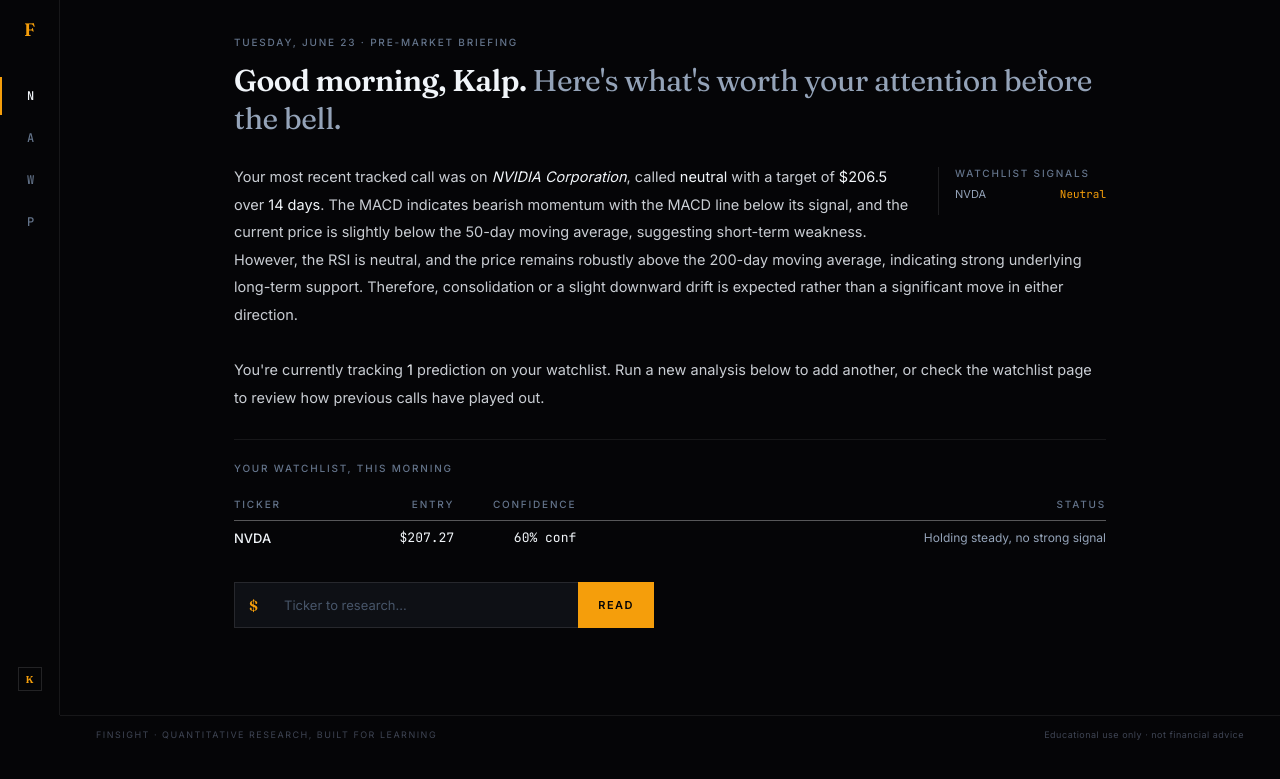
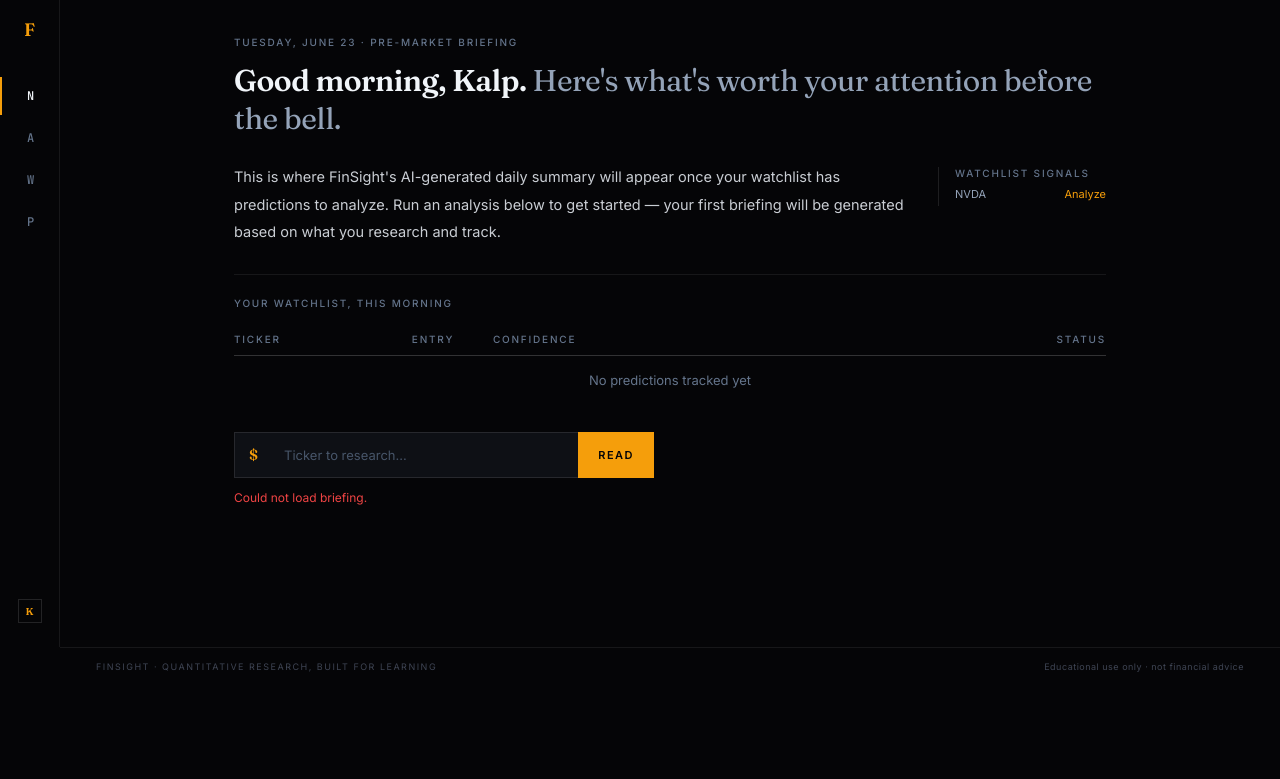
Before and after one commit to shahkalpc-ops/finsight, a FastAPI app: page / in a window 1280 px wide. Shown: the top 779 px of the page. Run offline with FastAPI, Linux system fonts and the light colour scheme; data comes from the database, SQL or seed files in the repository.

Commit message:
add AI briefing endpoint and wire to homepage

```diff
--- a/main.py
+++ b/main.py
@@ -1,13 +1,13 @@
 from fastapi import FastAPI
 from fastapi.responses import HTMLResponse
 from google import genai
+from google.genai import types
 from dotenv import load_dotenv
 import os
 import yfinance as yf
 import ta
 from database import init_db, save_prediction, get_predictions
 import time
-from google.genai import types
 
 load_dotenv()
 init_db()
@@ -17,7 +17,6 @@ client = genai.Client(api_key=os.getenv("GEMINI_API_KEY"))
 def gemini_with_retry(prompt, max_attempts=3):
     for attempt in range(max_attempts):
         try:
-            from google.genai import types
             response = client.models.generate_content(
                 model="gemini-2.5-flash",
                 contents=prompt,
@@ -59,29 +58,26 @@ def get_news(ticker: str):
 
     articles = []
     for item in news[:6]:
-        title = item.get("content", {}).get("title", "")
-        url = item.get("content", {}).get("canonicalUrl", {}).get("url", "")
-        source = item.get("content", {}).get("provider", {}).get("displayName", "")
+        content = item.get("content", {})
+        title = content.get("title", "")
+        url = content.get("canonicalUrl", {}).get("url", "")
+        source = content.get("provider", {}).get("displayName", "")
 
         if not title:
             continue
 
-        articles.append({
-            "title": title,
-            "url": url,
-            "source": source
-        })
+        articles.append({"title": title, "url": url, "source": source})
 
     if not articles:
         return {"ticker": ticker, "articles": []}
 
     headlines = "\n".join([f"- {a['title']}" for a in articles])
-    prompt = f"""You are a financial analyst. For each headline below about {ticker} stock, classify it as BULLISH, BEARISH, or NEUTRAL for the stock price.
-
-Headlines:
-{headlines}
-
-Respond with exactly one word per headline in the same order: BULLISH, BEARISH, or NEUTRAL. One per line, nothing else."""
+    prompt = (
+        f"You are a financial analyst. For each headline below about {ticker} stock, "
+        f"classify it as BULLISH, BEARISH, or NEUTRAL for the stock price.\n\n"
+        f"Headlines:\n{headlines}\n\n"
+        f"Respond with exactly one word per headline in the same order: BULLISH, BEARISH, or NEUTRAL. One per line, nothing else."
+    )
 
     try:
         sentiment_text = gemini_with_retry(prompt)
@@ -93,6 +89,69 @@ Respond with exactly one word per headline in the same order: BULLISH, BEARISH,
         article["sentiment"] = sentiments[i] if i < len(sentiments) else "NEUTRAL"
 
     return {"ticker": ticker, "articles": articles}
+
+@app.get("/briefing")
+def get_briefing():
+    rows = get_predictions()
+    if not rows:
+        return {"briefing": None, "tickers": []}
+
+    tickers_data = []
+    for row in rows:
+        ticker = row[1]
+        direction = row[3]
+        price = row[4]
+        target = row[5]
+        confidence = row[6]
+        reasoning = row[8]
+
+        stock = yf.Ticker(ticker)
+        news_items = stock.news[:3]
+        headlines = []
+        for item in news_items:
+            title = item.get("content", {}).get("title", "")
+            if title:
+                headlines.append(title)
+
+        tickers_data.append({
+            "ticker": ticker,
+            "direction": direction,
+            "price": price,
+            "target": target,
+            "confidence": confidence,
+            "reasoning": reasoning,
+            "headlines": headlines
+        })
+
+    summary_parts = []
+    for t in tickers_data:
+        headlines_text = "\n".join([f"  - {h}" for h in t["headlines"]]) if t["headlines"] else "  - No recent headlines"
+        summary_parts.append(
+            f"{t['ticker']}: {t['direction']} call, entry ${t['price']}, target ${t['target']}, {t['confidence']}% confidence\n"
+            f"Reasoning: {t['reasoning']}\n"
+            f"Recent headlines:\n{headlines_text}\n"
+        )
+
+    all_summaries = "\n".join(summary_parts)
+    prompt = (
+        f"You are a personal financial research assistant writing a morning briefing for a young investor named Kalp.\n\n"
+        f"Here is his current watchlist with predictions and recent news:\n\n"
+        f"{all_summaries}\n\n"
+        f"Write a 2-3 paragraph morning briefing in a direct, intelligent, conversational tone.\n"
+        f"- Reference specific stocks, prices, and signals from the data above\n"
+        f"- Connect news sentiment to the technical signals where relevant\n"
+        f"- Flag anything worth watching or acting on today\n"
+        f"- Do not use bullet points - write flowing prose like a Bloomberg analyst note\n"
+        f"- Do not start with Good morning - start directly with the most important insight\n"
+        f"- Keep it under 200 words total"
+    )
+
+    briefing_text = gemini_with_retry(prompt)
+
+    return {
+        "briefing": briefing_text,
+        "tickers": [t["ticker"] for t in tickers_data]
+    }
 
 @app.get("/analyze/{ticker}")
 def analyze(ticker: str):
@@ -119,24 +178,22 @@ def analyze(ticker: str):
     macd_signal_text = "bullish" if macd_value > macd_signal else "bearish"
     ma_signal = "bullish" if price > ma200 else "bearish"
 
-    prompt = f"""
-    Analyze {name} ({ticker}) stock given these real current metrics:
-    - Current Price: ${price}
-    - 52 Week Change: {week_52_change}
-    - P/E Ratio: {pe_ratio}
-    - Volume: {volume}
-    - Market Cap: {market_cap}
-
-    Technical Indicators:
-    - RSI: {rsi:.2f} ({rsi_signal})
-    - MACD: {macd_value:.4f} vs Signal: {macd_signal:.4f} ({macd_signal_text})
-    - 50 Day MA: ${ma50:.2f}
-    - 200 Day MA: ${ma200:.2f} ({ma_signal} trend)
-
-    Give a concise analysis covering: what these signals mean together,
-    key risks, and an overall bullish/bearish/neutral rating with confidence level.
-    Be specific to these exact numbers.
-    """
+    prompt = (
+        f"Analyze {name} ({ticker}) stock given these real current metrics:\n"
+        f"- Current Price: ${price}\n"
+        f"- 52 Week Change: {week_52_change}\n"
+        f"- P/E Ratio: {pe_ratio}\n"
+        f"- Volume: {volume}\n"
+        f"- Market Cap: {market_cap}\n\n"
+        f"Technical Indicators:\n"
+        f"- RSI: {rsi:.2f} ({rsi_signal})\n"
+        f"- MACD: {macd_value:.4f} vs Signal: {macd_signal:.4f} ({macd_signal_text})\n"
+        f"- 50 Day MA: ${ma50:.2f}\n"
+        f"- 200 Day MA: ${ma200:.2f} ({ma_signal} trend)\n\n"
+        f"Give a concise analysis covering: what these signals mean together, "
+        f"key risks, and an overall bullish/bearish/neutral rating with confidence level. "
+        f"Be specific to these exact numbers."
+    )
 
     analysis_text = gemini_with_retry(prompt)
 
@@ -177,20 +234,19 @@ def generate_prediction(ticker: str):
     ma50 = history["Close"].rolling(window=50).mean().iloc[-1]
     ma200 = history["Close"].rolling(window=200).mean().iloc[-1]
 
-    prompt = f"""
-    You are a quantitative analyst. Based on these signals for {name} ({ticker}):
-    - Current Price: ${price}
-    - RSI: {rsi:.2f}
-    - MACD: {macd_value:.4f} vs Signal: {macd_signal_val:.4f}
-    - MA50: ${ma50:.2f}, MA200: ${ma200:.2f}
-
-    Generate a structured prediction. Respond in exactly this format, no extra text:
-    DIRECTION: [BULLISH or BEARISH or NEUTRAL]
-    TARGET_PRICE: [number only]
-    TIMEFRAME_DAYS: [number only, between 7 and 30]
-    CONFIDENCE: [number only, between 30 and 90]
-    REASONING: [2-3 sentences explaining the prediction based on the signals]
-    """
+    prompt = (
+        f"You are a quantitative analyst. Based on these signals for {name} ({ticker}):\n"
+        f"- Current Price: ${price}\n"
+        f"- RSI: {rsi:.2f}\n"
+        f"- MACD: {macd_value:.4f} vs Signal: {macd_signal_val:.4f}\n"
+        f"- MA50: ${ma50:.2f}, MA200: ${ma200:.2f}\n\n"
+        f"Generate a structured prediction. Respond in exactly this format, no extra text:\n"
+        f"DIRECTION: [BULLISH or BEARISH or NEUTRAL]\n"
+        f"TARGET_PRICE: [number only]\n"
+        f"TIMEFRAME_DAYS: [number only, between 7 and 30]\n"
+        f"CONFIDENCE: [number only, between 30 and 90]\n"
+        f"REASONING: [2-3 sentences explaining the prediction based on the signals]"
+    )
 
     response_text = gemini_with_retry(prompt)
 
--- a/templates/index.html
+++ b/templates/index.html
@@ -407,53 +407,58 @@
 
     async function loadBriefing() {
         try {
-            const res = await fetch('/watchlist');
+            const res = await fetch('/briefing');
             const data = await res.json();
-            const predictions = data.predictions || [];
 
             const asideEl = document.getElementById('asideContent');
-            const holdingsTable = document.querySelector('#holdingsTable tbody');            const bodyEl = document.getElementById('briefingBody');
+            const bodyEl = document.getElementById('briefingBody');
+            const holdingsTable = document.querySelector('#holdingsTable tbody');
 
-            if (predictions.length === 0) {
+            if (!data.briefing) {
                 asideEl.innerHTML = '<div class="aside-row"><span>No active predictions</span></div>';
+                bodyEl.innerHTML = '<div class="briefing-para">Run an analysis and generate a prediction to start receiving your daily briefing.</div>';
                 return;
             }
 
-            asideEl.innerHTML = predictions.slice(0, 4).map(p => `
-                <div class="aside-row ${p === predictions[predictions.length-1] || predictions.indexOf(p) === 3 ? 'last' : ''}">
-                    <span>${p.ticker}</span>
-                    <span class="mono" style="color: ${p.direction === 'BULLISH' ? '#10B981' : p.direction === 'BEARISH' ? '#EF4444' : '#F59E0B'}">${p.direction.charAt(0)}${p.direction.slice(1).toLowerCase()}</span>
+            asideEl.innerHTML = data.tickers.map(t => `
+                <div class="aside-row">
+                    <span>${t}</span>
+                    <span style="color:#F59E0B; font-size:11px; cursor:pointer;" onclick="window.location.href='/analyze.html?ticker=${t}'">Analyze</span>
                 </div>
             `).join('');
+
+            const paragraphs = data.briefing.split('\n\n').filter(p => p.trim());
+            bodyEl.innerHTML = paragraphs.map(p =>
+                `<div class="briefing-para">${p.trim()}</div>`
+            ).join('');
+
+            const watchlistRes = await fetch('/watchlist');
+            const watchlistData = await watchlistRes.json();
+            const predictions = watchlistData.predictions || [];
+
+            if (predictions.length === 0) {
+                holdingsTable.innerHTML = '<tr><td colspan="4" style="text-align:center; color:#64748B; padding:16px 0;">No predictions tracked yet</td></tr>';
+                return;
+            }
 
             holdingsTable.innerHTML = predictions.slice(0, 5).map(p => {
                 const note = p.direction === 'BULLISH'
                     ? `Targeting $${p.target_price} within ${p.timeframe_days}d`
                     : p.direction === 'BEARISH'
                     ? `Watching for downside to $${p.target_price}`
-                    : `Holding steady, no strong signal`;
+                    : `Holding steady, consolidation expected`;
                 return `
                     <tr>
                         <td class="ticker-cell">${p.ticker}</td>
-                        <td class="price-cell mono" style="padding-right: 24px;">$${p.price_at_prediction}</td>
-                        <td class="change-cell mono ${p.direction === 'BULLISH' ? 'positive' : p.direction === 'BEARISH' ? 'negative' : ''}" style="padding-right: 24px;">${p.confidence}% conf</td>
+                        <td class="price-cell mono" style="padding-right:24px;">$${p.price_at_prediction}</td>
+                        <td class="change-cell mono ${p.direction === 'BULLISH' ? 'positive' : p.direction === 'BEARISH' ? 'negative' : ''}" style="padding-right:24px;">${p.confidence}% conf</td>
                         <td class="note-cell">${note}</td>
                     </tr>
                 `;
             }).join('');
 
-            const topPick = predictions[0];
-            bodyEl.innerHTML = `
-                <div class="briefing-para">
-                    Your most recent tracked call was on <span class="ticker-name">${topPick.company_name || topPick.ticker}</span>, called <span class="data">${topPick.direction.toLowerCase()}</span> with a target of <span class="data">$${topPick.target_price}</span> over <span class="data">${topPick.timeframe_days} days</span>. ${topPick.reasoning}
-                </div>
-                <div class="briefing-para">
-                    You're currently tracking <span class="data">${predictions.length}</span> prediction${predictions.length === 1 ? '' : 's'} on your watchlist. Run a new analysis below to add another, or check the watchlist page to review how previous calls have played out.
-                </div>
-            `;
-
         } catch (err) {
-            document.getElementById('statusLine').textContent = 'Could not load watchlist data.';
+            document.getElementById('statusLine').textContent = 'Could not load briefing.';
             document.getElementById('statusLine').className = 'status-line error';
         }
     }
```
